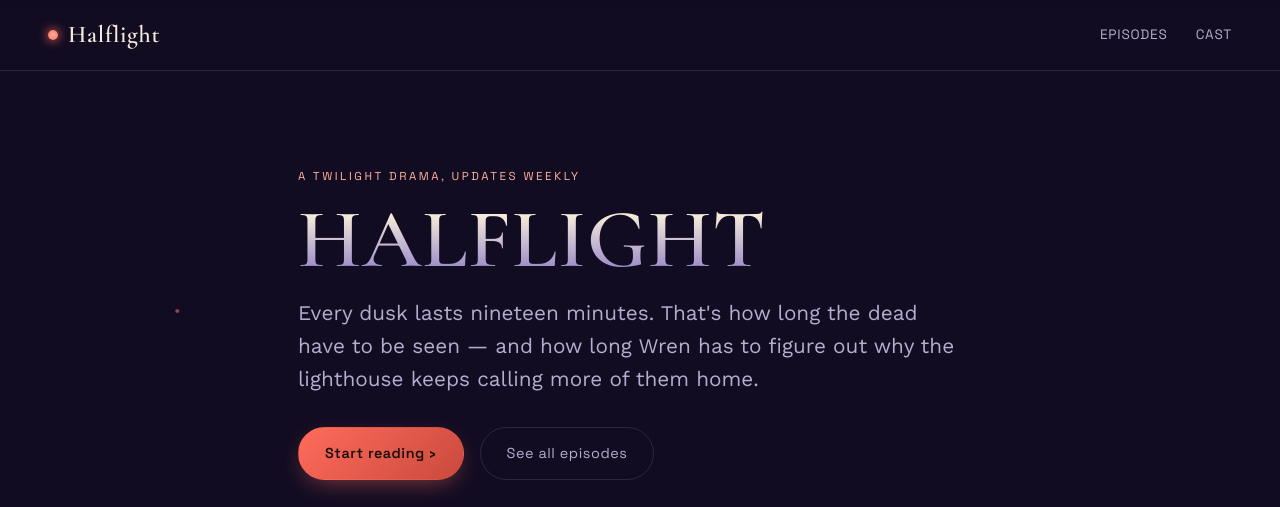
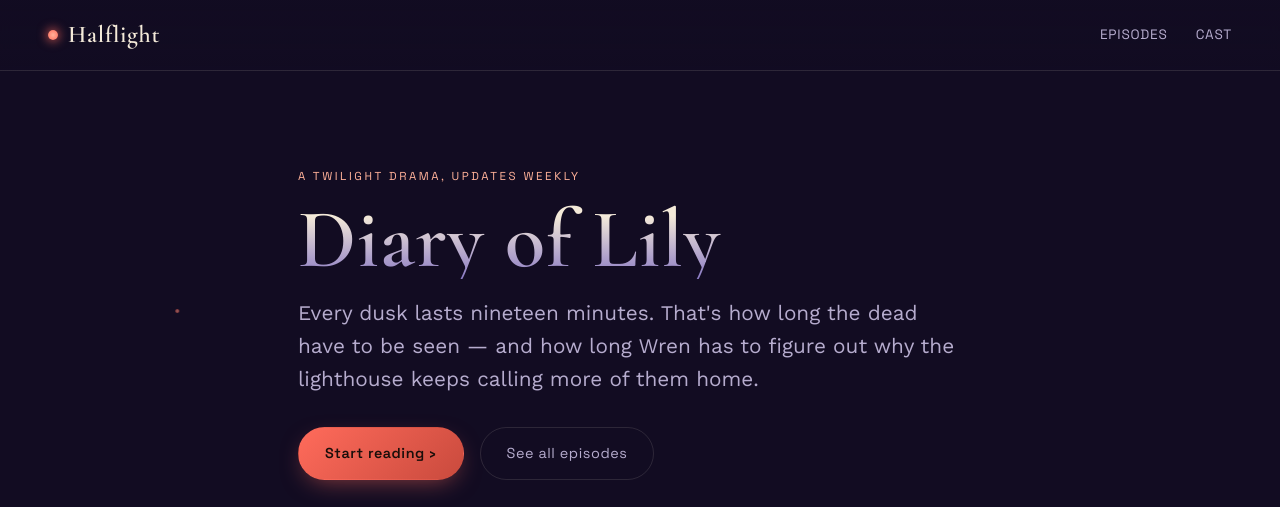
Before and after one commit to lilymoons/lilymoons.github.io, a plain HTML site: page index.html in a window 1280 px wide. Shown: the top 507 px of the page. Drawn offline with nearby package versions, Linux system fonts and the light colour scheme.

Commit message:
Update index.html

```diff
--- a/index.html
+++ b/index.html
@@ -3,7 +3,7 @@
 <head>
 <meta charset="UTF-8">
 <meta name="viewport" content="width=device-width, initial-scale=1.0">
-<title>Halflight — a webtoon</title>
+<title>Diary of Lily — a webtoon</title>
 <meta name="description" content="Halflight: every dusk lasts nineteen minutes. That's how long the dead have to be seen.">
 <link rel="preconnect" href="https://fonts.googleapis.com">
 <link href="https://fonts.googleapis.com/css2?family=Cormorant+Garamond:wght@500;600;700&family=Space+Grotesk:wght@400;500;600;700&family=Work+Sans:wght@400;500&display=swap" rel="stylesheet">
@@ -23,7 +23,7 @@
 
 <header class="hero">
   <p class="eyebrow">A twilight drama, updates weekly</p>
-  <h1>HALFLIGHT</h1>
+  <h1>Diary of Lily</h1>
   <p class="tagline">Every dusk lasts nineteen minutes. That's how long the dead have to be seen — and how long Wren has to figure out why the lighthouse keeps calling more of them home.</p>
   <div class="hero-cta">
     <a class="btn-primary" href="chapter.html?ep=1">Start reading &#8250;</a>
```
